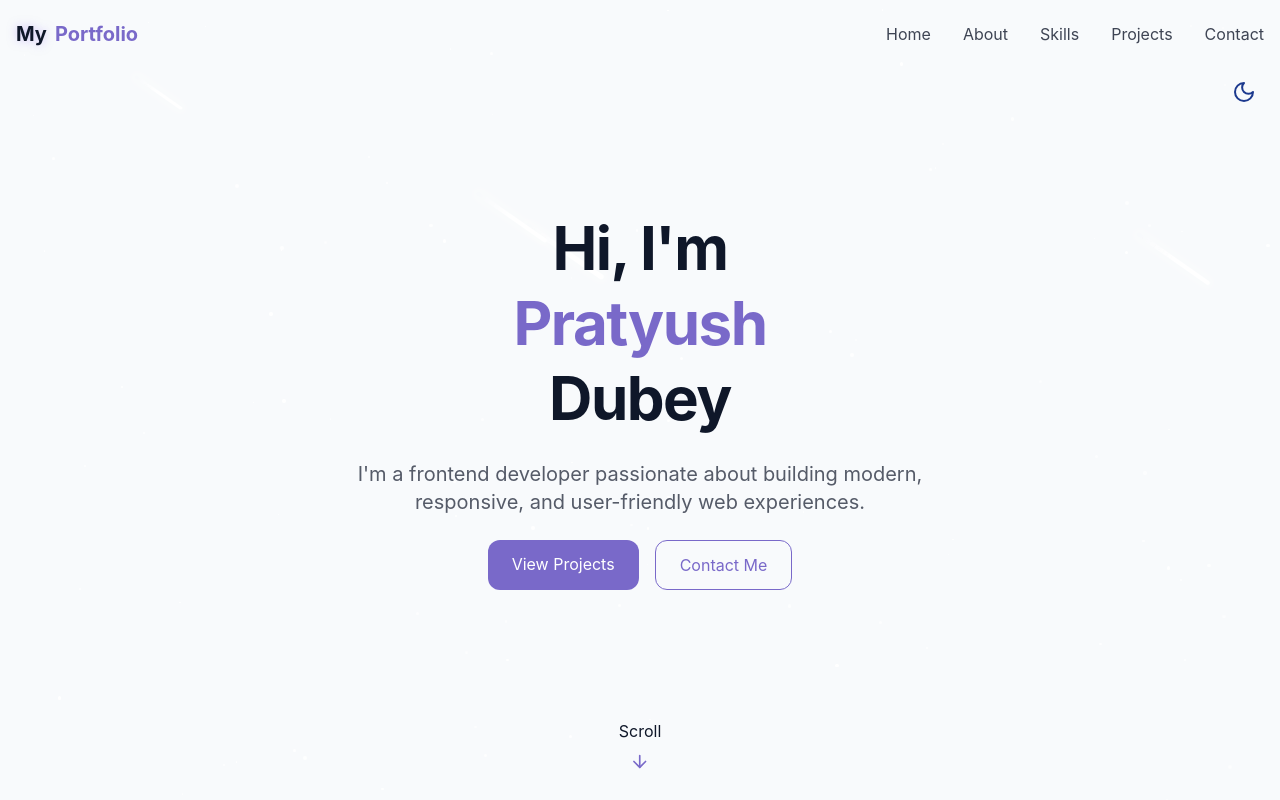
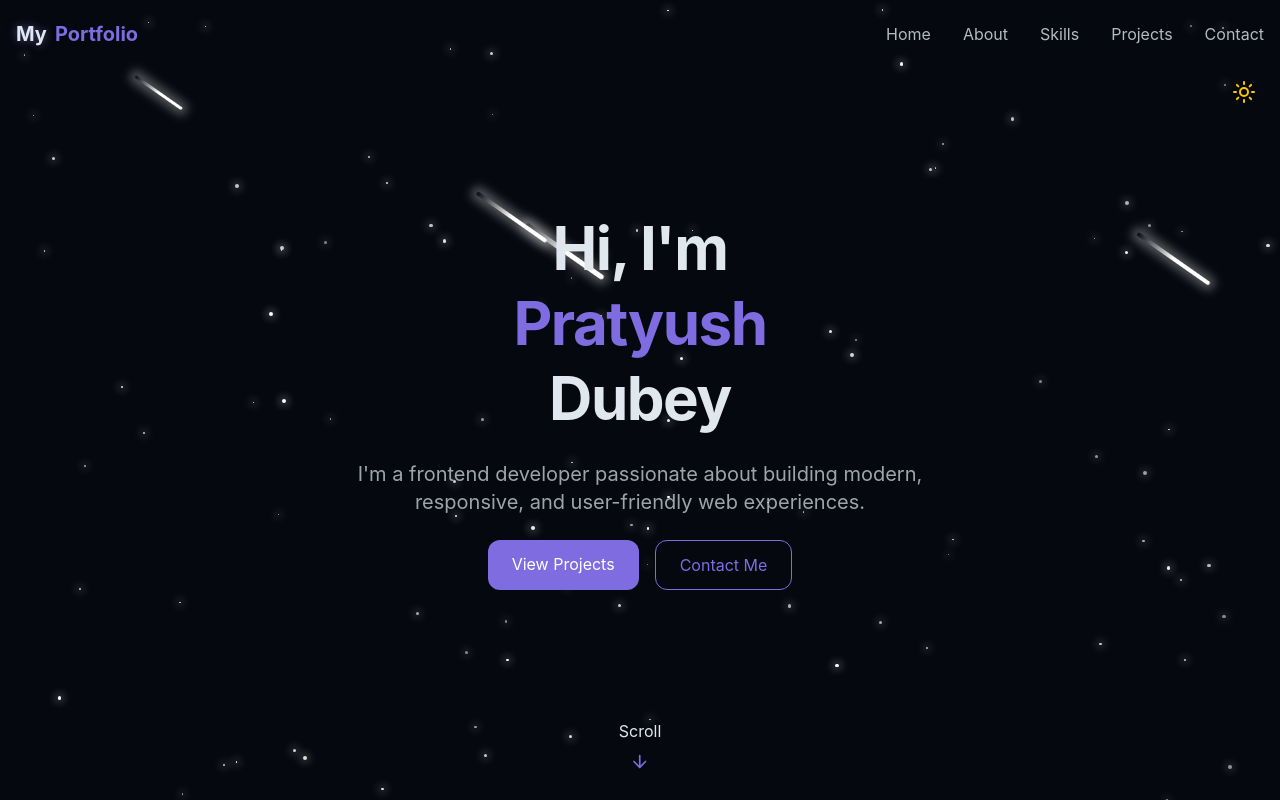
Before and after one commit to pratyush61/portfolio, a React (Vite) app: page / in a window 1280 px wide. Shown: the top 800 px of the page. Built offline with nearby package versions, Linux system fonts and the light colour scheme.

Commit message:
Update featured project and theme defaults

```diff
--- a/index.html
+++ b/index.html
@@ -4,7 +4,19 @@
     <meta charset="UTF-8" />
     <link rel="icon" type="image/svg+xml" href="/vite.svg" />
     <meta name="viewport" content="width=device-width, initial-scale=1.0" />
-    <title>Vite + React</title>
+    <title>Pratyush Dubey | Frontend Developer</title>
+    <script>
+      // Apply the saved theme before React renders to avoid a light-mode flash.
+      try {
+        const theme = localStorage.getItem("theme");
+        if (theme !== "light") {
+          document.documentElement.classList.add("dark");
+          if (!theme) localStorage.setItem("theme", "dark");
+        }
+      } catch (_) {
+        document.documentElement.classList.add("dark");
+      }
+    </script>
   </head>
   <body>
     <div id="root"></div>
--- a/src/Components/Projects.jsx
+++ b/src/Components/Projects.jsx
@@ -3,13 +3,13 @@ import { ArrowRight, ExternalLink, Github } from "lucide-react";
 const projects = [
   {
     id: 1,
-    title: "Personal Developer Portfolio",
+    title: "RPS Arena — Rock Paper Scissors",
     description:
-      "A modern portfolio website showcasing projects and skills with smooth animations and a responsive design using React and Tailwind CSS. Focused on delivering an engaging user experience.",
-    image: "/images/portfolio.png",
-    tags: ["React", "JavaScript", "Bootstrap", "Tailwind CSS"],
-    demoUrl: "https://portfolio-jet-ten-jjtyz5uxhe.vercel.app/",
-    githubUrl: "https://github.com/pratyush61/portfolio",
+      "An interactive Rock Paper Scissors game with a responsive interface, instant round results, and a clean, game-focused experience.",
+    image: "/images/rps-arena.svg",
+    tags: ["HTML", "CSS", "JavaScript", "Game Logic"],
+    demoUrl: "https://rps-arena-chi.vercel.app/",
+    githubUrl: "https://github.com/pratyush61/rps-arena",
   },
   {
     id: 2,
--- a/src/Components/ThemeToggle.jsx
+++ b/src/Components/ThemeToggle.jsx
@@ -3,17 +3,19 @@ import { Moon, Sun } from "lucide-react";
 import { cn } from "../lib/utils"; // Utility function for class name manipulation
 
 export const ThemeToggle = () => {
-  const [darkMode, setDarkMode] = useState(false); // Initialize darkMode state to false
+  const [darkMode, setDarkMode] = useState(() => {
+    // Dark mode is the default for first-time visitors; respect their saved choice.
+    return localStorage.getItem("theme") !== "light";
+  });
 
   useEffect(() => {
-    const storedTheme = localStorage.getItem("theme"); // Retrieve the theme from localStorage
-    if (storedTheme === "dark") {
-      setDarkMode(true); // Set darkMode state to true
-      document.documentElement.classList.add("dark"); // Apply dark mode class
-    } else {
-      document.documentElement.classList.remove("dark"); // Remove dark mode class
-      setDarkMode(false); // Set darkMode state to false
-    }
+    const storedTheme = localStorage.getItem("theme");
+    const shouldUseDark = storedTheme !== "light";
+
+    document.documentElement.classList.toggle("dark", shouldUseDark);
+    setDarkMode(shouldUseDark);
+
+    if (!storedTheme) localStorage.setItem("theme", "dark");
   }, []);
 
   const toggleTheme = () => {
--- a/src/index.css
+++ b/src/index.css
@@ -165,3 +165,16 @@ body {
         display: flex;
         flex-direction: column;
     }
+
+
+
+/* Keep the star-and-meteor background visible in light mode as well. */
+html:not(.dark) .star {
+  background-color: rgb(139 92 246 / 55%);
+  box-shadow: 0 0 9px 2px rgb(139 92 246 / 16%);
+}
+
+html:not(.dark) .meteor {
+  background: linear-gradient(to right, rgb(99 102 241 / 70%), rgb(167 139 250 / 35%), transparent);
+  box-shadow: 0 0 10px 3px rgb(139 92 246 / 12%);
+}
```
Also changed, not shown: public/images/rps-arena.svg (added).
